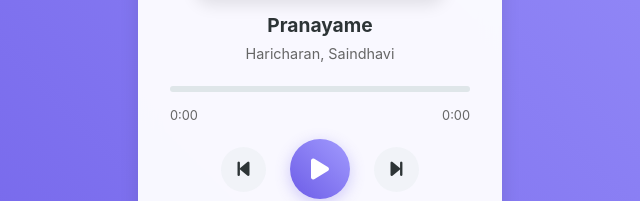
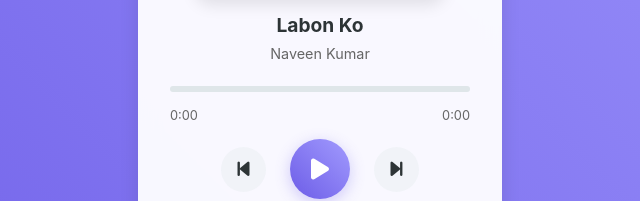
Before and after one commit to mqatd/youtube, a plain HTML site: page index.html in a window 1280 px wide. Shown: the part 403-604 px from the top of the page, 320-960 px from the left. Drawn offline with Linux system fonts and the light colour scheme.

Commit message:
Update index.html

```diff
--- a/index.html
+++ b/index.html
@@ -227,8 +227,8 @@
         </div>
 
         <div class="track-info">
-            <h2 class="track-title">Pranayame</h2>
-            <p class="track-artist">Haricharan, Saindhavi</p>
+            <h2 class="track-title">Labon Ko</h2>
+            <p class="track-artist">Naveen Kumar</p>
         </div>
 
         <div class="progress-bar">
```
